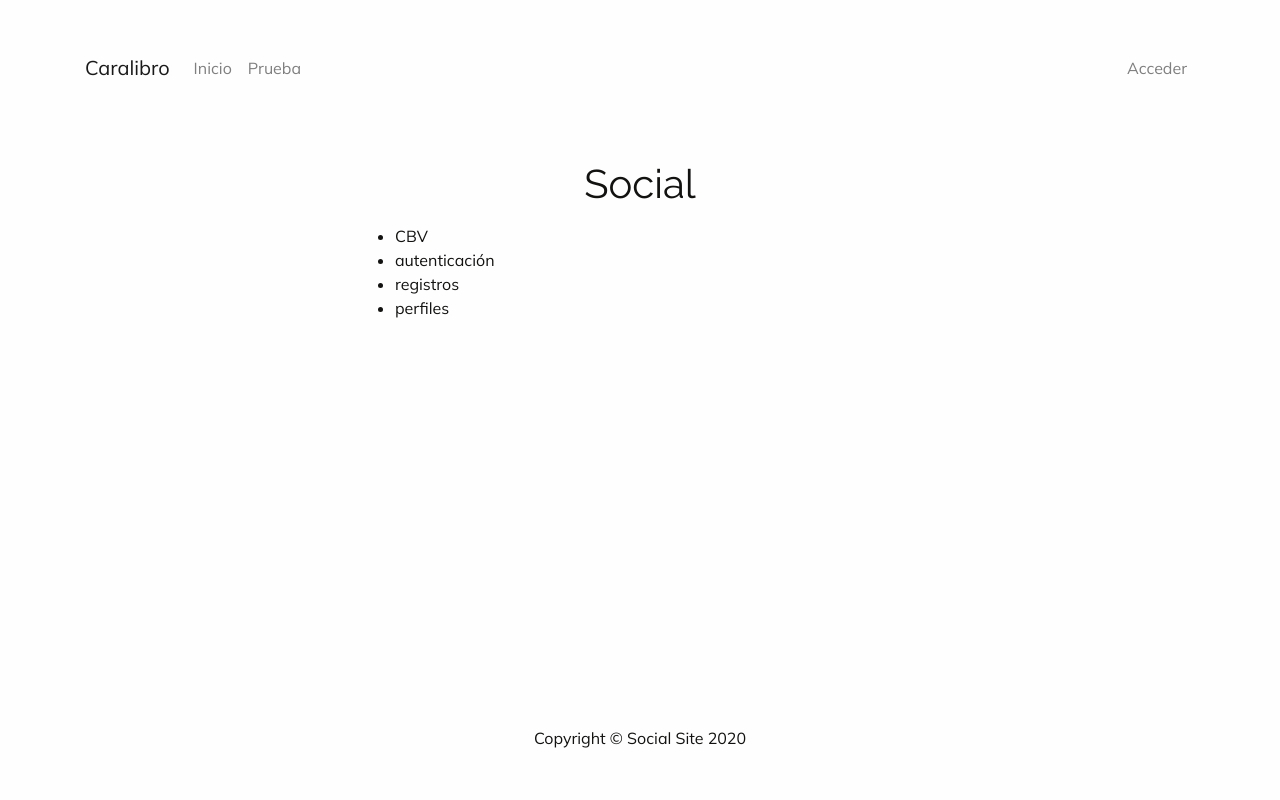
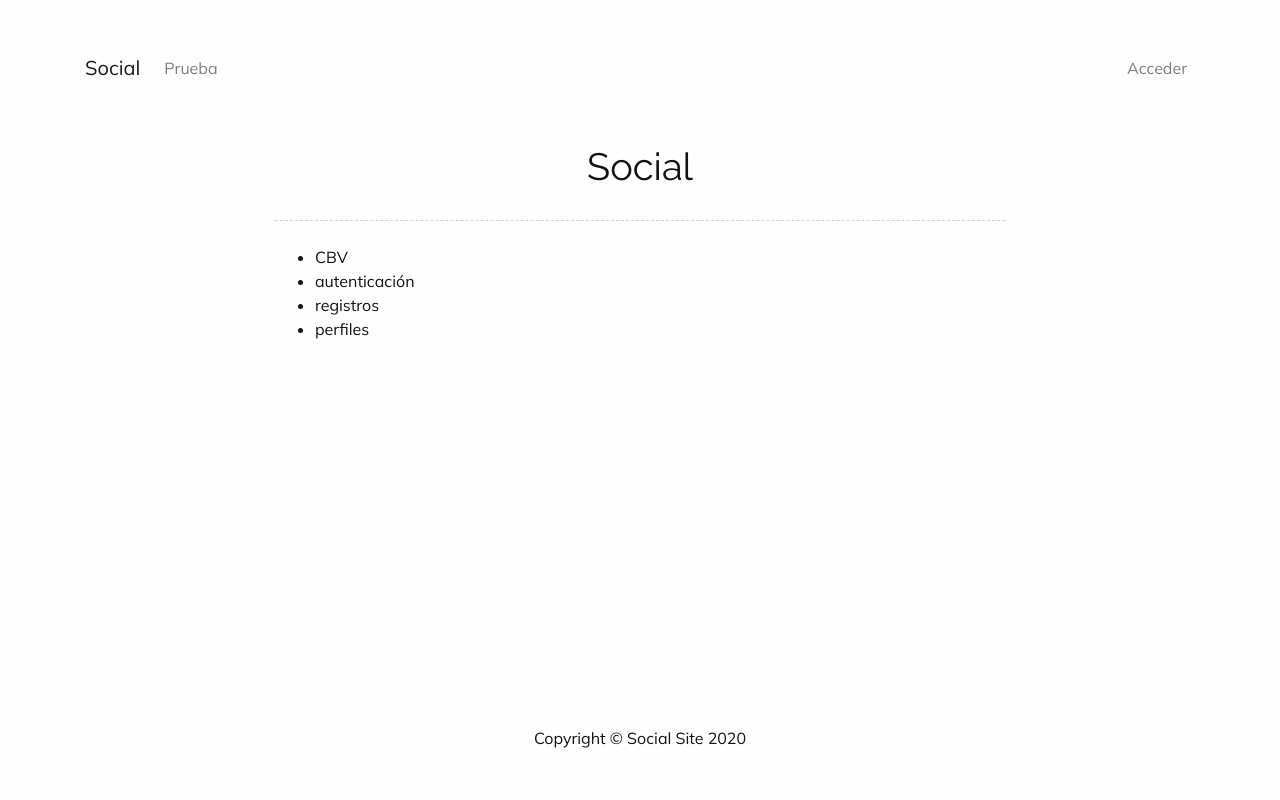
Before and after one commit to mena-hub/social_site, a Django app: page / in a window 1280 px wide. Run offline with Django 3.2, Linux system fonts and the light colour scheme; some libraries are stand-ins or nearby versions.

Commit message:
Time to play with the frontend

```diff
--- a/core/static/core/css/main.css
+++ b/core/static/core/css/main.css
@@ -12,7 +12,7 @@ html {
 body {
     position: relative;
     margin: 0;
-    padding-bottom: 10rem;
+    padding-bottom: 6rem;
     min-height: 100%;
     background: #fffefe;
     font-family: 'Mulish', sans-serif;
@@ -38,8 +38,30 @@ p {
     line-height: 1.75;
 }
 
+.page-main {
+    margin-top: 3rem;
+    margin-bottom: 3rem;
+}
+.page-title {
+    border-bottom: 1px dashed #d1d1d1;
+    padding-bottom: 30px;
+    display: inline-block;
+    text-align: center;
+    width: 100%;
+}
+.page-content {
+    border-bottom: 1px dashed #d1d1d1;
+}
+
+.navbar {
+    margin-bottom: 0px !important
+}
 #mainNav .navbar-nav .nav-item .nav-link:hover {
     color: #ee13b2;
+}
+
+textarea {
+    resize: none;
 }
 
 footer {
--- a/core/templates/core/home.html
+++ b/core/templates/core/home.html
@@ -3,10 +3,11 @@
 {% block title %}Inicio{% endblock %}
 
 {% block content %}
+<main class="page-main" role="main">
     <div class="container">
-    <h1 class="text-center">{{ title }}</h1>
-    <div class="row mt-3">
-        <div class="col-3"></div>
+        <div class="row">
+            <div class="col-lg-8 mx-auto">
+                <h1 class="page-title mb-4" style="font-size:38px;">{{ title }}</h1>
                 <div>
                     <ul>
                         <li>CBV</li>
@@ -17,4 +18,6 @@
                 </div>
             </div>
         </div>
+    </div>
+</main>
 {% endblock %}
--- a/core/templates/core/includes/footer.html
+++ b/core/templates/core/includes/footer.html
@@ -1,7 +1,7 @@
-<footer class="py-5 bg-transparent">
+<footer class="footer py-5 bg-transparent text-center">
     <div class="container">
-    <p class="m-0 text-center">
-        Copyright &copy; Social Site {% now 'Y' %}
-    </p>
+        <p class="m-0">
+            Copyright &copy; Social Site {% now 'Y' %}
+        </p>
     </div>
 </footer>
--- a/core/templates/core/includes/navbar.html
+++ b/core/templates/core/includes/navbar.html
@@ -1,14 +1,11 @@
-<nav class="navbar navbar-expand-lg navbar-light bg-transparent mb-5 pt-5 pb-4" id="mainNav">
+<nav class="navbar navbar-expand-lg navbar-light bg-transparent mb-5 pt-5" id="mainNav">
     <div class="container">
-        <a class="navbar-brand" href="{% url 'home' %}">Caralibro</a>
+        <a class="navbar-brand" href="{% url 'home' %}">Social</i></a>
         <button class="navbar-toggler" type="button" data-toggle="collapse" data-target="#ned" aria-controls="ned" aria-expanded="false">
             <span class="navbar-toggler-icon"></span>
         </button>
         <div class="collapse navbar-collapse" id="ned">
             <ul class="navbar-nav mr-auto">
-                <li class="nav-item">
-                    <a class="nav-link" href="{% url 'home' %}">Inicio</a>
-                </li>
                 <li class="nav-item">
                     <a class="nav-link" href="{% url 'sample' %}">Prueba</a>
                 </li>
```
Also changed, not shown: core/templates/core/sample.html (+5 -5 lines). Lines whose indentation alone changed are shown as unchanged.
